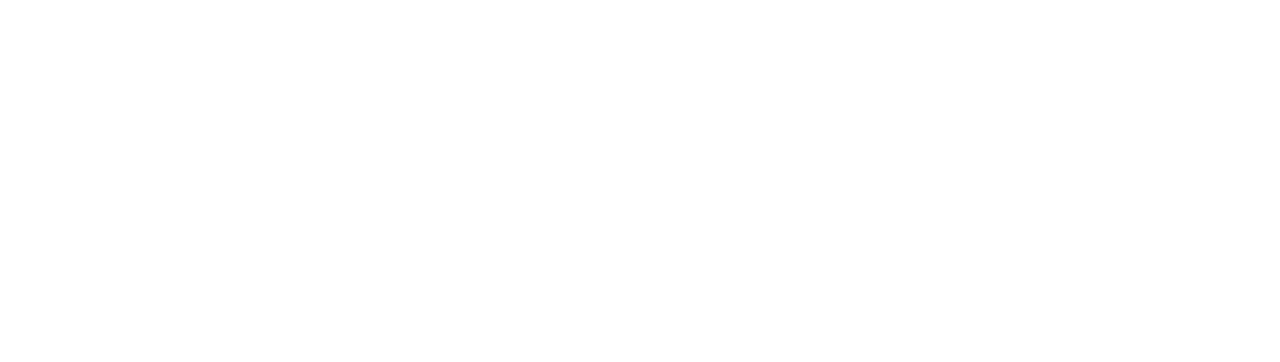
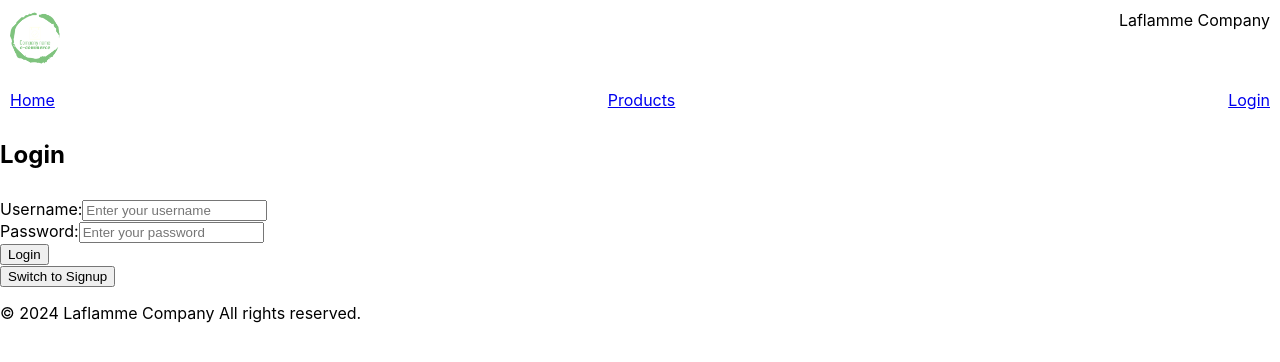
Before and after one commit to rodolfo-gp/ENSF381-Assignment5, a React (Create React App) app in the folder frontend/: page /login in a window 1280 px wide. Before the commit this address had no page. Shown: the top 362 px of the page. Built offline with nearby package versions, Linux system fonts and the light colour scheme.

Commit message:
login and signup complete

```diff
--- a/frontend/src/App.js
+++ b/frontend/src/App.js
@@ -1,9 +1,8 @@
 import React from 'react';
-import { BrowserRouter as Router, Routes, Route } from 'react-router-dom'; // Import BrowserRouter as Router and Routes
+import { BrowserRouter as Router, Routes, Route } from 'react-router-dom';
 import Homepage from './components/Homepage';
 import Productpage from './components/Productpage';
-
-
+import LoginPage from './components/LoginPage'; // Import the LoginPage component
 
 const App = () => {
   return (
@@ -12,6 +11,8 @@
         <Routes>
           <Route path="/" element={<Homepage />} />
           <Route path="/products" element={<Productpage />} />
+          {/* Render the LoginPage component for the /login route */}
+          <Route path="/login" element={<LoginPage />} />
         </Routes>
       </div>
     </Router>
--- a/frontend/src/components/Footer.js
+++ b/frontend/src/components/Footer.js
@@ -3,7 +3,7 @@
 const Footer = () => {
   return (
     <footer>
-      <p>&copy; 2024 Your Company Name. All rights reserved.</p>
+      <p>&copy; 2024 Laflamme Company All rights reserved.</p>
     </footer>
   );
 };
--- a/frontend/src/components/Header.js
+++ b/frontend/src/components/Header.js
@@ -11,7 +11,7 @@
                 <img src="/images/logo.png" alt="Logo" style ={{width:50}}/>
             </div>
             <div class="company-name">
-                Company Name
+                Laflamme Company
             </div>
         </div>
 
--- a/frontend/src/components/HomeMainSection.js
+++ b/frontend/src/components/HomeMainSection.js
@@ -15,7 +15,7 @@
     <main>
       <section class="Home-Main-Section" style={{padding:10}}>
         <h2>About Us</h2>
-        <p>Welcome to our online store! We are passionate about providing high-quality products and exceptional customer service. Learn more about our story and commitment to your satisfaction.</p>
+        <p>At LaFlamme Company, we are more than just a business - we are a passionate team dedicated to serving our customers and communities with integrity, compassion, and excellence.</p>
         <Link to="/products">
           <button>Shop Now</button>
         </Link>
--- /dev/null
+++ b/frontend/src/components/LoginForm.js
@@ -0,0 +1,55 @@
+import React, { useState } from 'react';
+
+const LoginForm = ({ onSwitchToSignup, onLogin }) => {
+  const [username, setUsername] = useState('');
+  const [password, setPassword] = useState('');
+  const [errorMessage, setErrorMessage] = useState('');
+
+  const handleLogin = (e) => {
+    e.preventDefault();
+    if (username.trim() === '' || password.trim() === '') {
+      setErrorMessage('Please fill in both username and password fields.');
+      return;
+    }
+    // Reset error message if no error
+    setErrorMessage('');
+    // Call the login handler function
+    onLogin({ username, password });
+  };
+
+  return (
+    <form onSubmit={handleLogin}>
+      <div style={{ marginBottom: '10px' }}>
+        <span style={{ color: 'red', display: 'block', fontSize: '14px' }}>{errorMessage}</span>
+      </div>
+      <div>
+        <label htmlFor="username">Username:</label>
+        <input
+          type="text"
+          id="username"
+          placeholder="Enter your username"
+          value={username}
+          onChange={(e) => setUsername(e.target.value)}
+        />
+      </div>
+      <div>
+        <label htmlFor="password">Password:</label>
+        <input
+          type="password"
+          id="password"
+          placeholder="Enter your password"
+          value={password}
+          onChange={(e) => setPassword(e.target.value)}
+        />
+      </div>
+      <div>
+        <button type="submit">Login</button>
+      </div>
+      <div>
+        <button type="button" onClick={onSwitchToSignup}>Switch to Signup</button>
+      </div>
+    </form>
+  );
+};
+
+export default LoginForm;
--- /dev/null
+++ b/frontend/src/components/LoginPage.js
@@ -0,0 +1,39 @@
+import React, { useState } from 'react';
+import Header from './Header';
+import LoginForm from './LoginForm';
+import SignupForm from './SignupForm';
+import Footer from './Footer';
+
+const LoginPage = () => {
+  const [showLoginForm, setShowLoginForm] = useState(true);
+
+  const handleSwitchToSignup = () => {
+    setShowLoginForm(false);
+  };
+
+  const handleSwitchToLogin = () => {
+    setShowLoginForm(true);
+  };
+
+  return (
+    <div>
+      <Header />
+      <div style={{ textAlign: 'left', marginTop: '20px' }}>
+        {showLoginForm && <h2>Login</h2>}
+        {!showLoginForm && <h2>Signup</h2>}
+      </div>
+      <div style={{ display: 'flex', justifyContent: 'left', alignItems: 'flex-start' }}>
+        {showLoginForm ? (
+          <LoginForm onSwitchToSignup={handleSwitchToSignup} />
+        ) : (
+          <SignupForm onSwitchToLogin={handleSwitchToLogin} />
+        )}
+        <div style={{ marginLeft: '20px' }}>
+        </div>
+      </div>
+      <Footer />
+    </div>
+  );
+};
+
+export default LoginPage;
--- /dev/null
+++ b/frontend/src/components/SignupForm.js
@@ -0,0 +1,81 @@
+import React, { useState } from 'react';
+
+const SignupForm = ({ onSwitchToLogin, onSignup }) => {
+  const [username, setUsername] = useState('');
+  const [password, setPassword] = useState('');
+  const [confirmPassword, setConfirmPassword] = useState('');
+  const [email, setEmail] = useState('');
+  const [errorMessage, setErrorMessage] = useState('');
+
+  const handleSignup = (e) => {
+    e.preventDefault();
+    if (username.trim() === '' || password.trim() === '' || confirmPassword.trim() === '' || email.trim() === '') {
+      setErrorMessage('Please fill in all fields.');
+      return;
+    }
+    if (password !== confirmPassword) {
+      setErrorMessage('Password and Confirm Password must match.');
+      return;
+    }
+    // Reset error message if no error
+    setErrorMessage('');
+    // Call the signup handler function
+    onSignup({ username, password, email });
+  };
+
+  return (
+    <form onSubmit={handleSignup}>
+      <div style={{ marginBottom: '10px' }}>
+        <span style={{ color: 'red', display: 'block', fontSize: '14px' }}>{errorMessage}</span>
+      </div>
+      <div>
+        <label htmlFor="username">Username:</label>
+        <input
+          type="text"
+          id="username"
+          placeholder="Enter your username"
+          value={username}
+          onChange={(e) => setUsername(e.target.value)}
+        />
+      </div>
+      <div>
+        <label htmlFor="password">Password:</label>
+        <input
+          type="password"
+          id="password"
+          placeholder="Enter your password"
+          value={password}
+          onChange={(e) => setPassword(e.target.value)}
+        />
+      </div>
+      <div>
+        <label htmlFor="confirmPassword">Confirm Password:</label>
+        <input
+          type="password"
+          id="confirmPassword"
+          placeholder="Confirm your password"
+          value={confirmPassword}
+          onChange={(e) => setConfirmPassword(e.target.value)}
+        />
+      </div>
+      <div>
+        <label htmlFor="email">Email:</label>
+        <input
+          type="email"
+          id="email"
+          placeholder="Enter your email"
+          value={email}
+          onChange={(e) => setEmail(e.target.value)}
+        />
+      </div>
+      <div>
+        <button type="submit">Submit</button>
+      </div>
+      <div>
+        <button type="button" onClick={onSwitchToLogin}>Switch to Login</button>
+      </div>
+    </form>
+  );
+};
+
+export default SignupForm;
```
Also changed, not shown: frontend/src/components/Login.js (added, +17 -0 lines), 1 other file (tests, documents, lock files or other folders).
